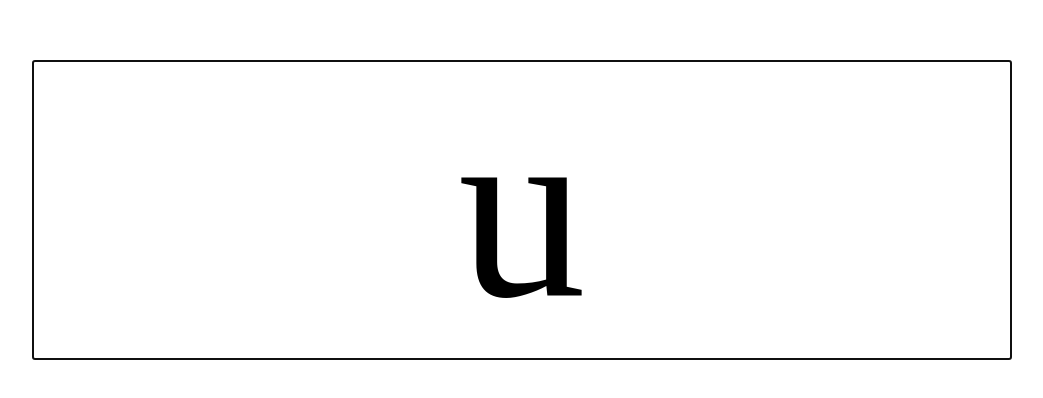
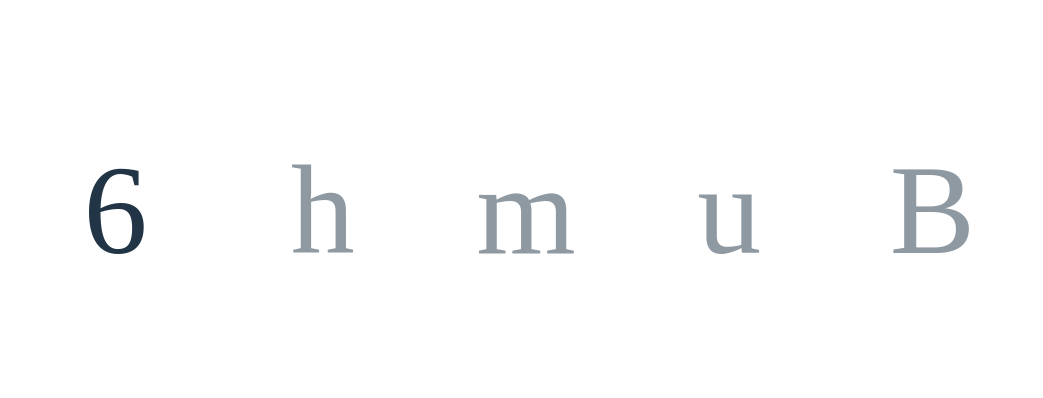
Before and after one commit to JRasmusBm/learn-letters, a React (Vite) app: page / in a window 1280 px wide. Shown: the part 190-588 px from the top of the page, without its empty margins (118-1161 px from the left). Built offline with nearby package versions, Linux system fonts and the light colour scheme.

Commit message:
feat(words): support random letters

```diff
--- a/src/App.css
+++ b/src/App.css
@@ -1,21 +1,48 @@
+* { box-sizing: border-box }
+
 #root {
   max-width: 1280px;
   margin: 0 auto;
-  padding: 2rem;
   text-align: center;
+  display: flex;
+  justify-content: center;
+  align-items: center;
 }
 
-input {
-  font-size: 16rem;
-  text-align: center;
-  width: 80%;
+output {
+  display:flex;
+  flex-direction: row;
+  justify-content: space-evenly;
+  align-items: stretch;
+  width: 80vw;
   font-family: serif;
+  height: 10rem;
 }
 
-input.right {
+output span {
+  display: flex;
+  font-size: 8rem;
+  height: 100%;
+  width: 100%;
+  align-items: center;
+  justify-content: center;
+}
+
+output span.current {
+  border: 5px solid white;
+  border-radius: 2px;
+
+}
+
+
+output span.right {
   background: darkgreen;
 }
 
-input.wrong {
+output span.wrong {
   background: darkred;
 }
+
+output span.upcoming {
+  opacity: 0.5;
+}
--- a/src/App.tsx
+++ b/src/App.tsx
@@ -1,67 +1,25 @@
 import * as React from "react";
 import "./App.css";
+import { useGame } from "./hooks/game";
+import { supportedLetters, useLetter } from "./hooks/letter";
 
-const letters = "ABCDEFGHIJKLMNOPQRSTUVXYZabcdefghijklmnopqrstuvxyz0123456789";
-interface RandomLetterArgs {
-  exclude?: string;
-}
-function randomLetter({ exclude }: RandomLetterArgs = {}): string {
-  const newLetter = letters.charAt(Math.floor(Math.random() * letters.length));
+function App() {
+  const { letterIndex, word, nextLetter } = useLetter({
+    wordGenerator: "randomLetters",
+  });
+  const { attempt, result } = useGame({
+    matchingStrategy: "caseInsensitive",
+    letter: word[letterIndex],
+    nextLetter,
+  });
 
-  if (exclude && newLetter.toLowerCase() === exclude.toLowerCase()) {
-    return randomLetter({ exclude });
-  }
-
-  return newLetter;
-}
-
-function useLetter() {
-  const initalLetter = React.useMemo(() => randomLetter, []);
-  const [letter, setLetter] = React.useState(initalLetter);
-
-  return {
-    letter,
-    nextLetter() {
-      setLetter(randomLetter({ exclude: letter }));
-    },
-  };
-}
-
-function useGame() {
-  const { letter, nextLetter } = useLetter();
-  const [lastAttempt, setLastAttempt] = React.useState<null | string>(null);
-  const [result, setResult] = React.useState<null | "right" | "wrong">(null);
-
-  const attempt = React.useCallback(
-    (guess: string) => {
-      if (guess?.toLowerCase() === lastAttempt?.toLowerCase()) {
+  React.useEffect(() => {
+    function handleKeyPress(e: KeyboardEvent) {
+      if (!supportedLetters.includes(e.key)) {
+        console.debug(`Ignoring keystroke: ${e.key}`);
         return;
       }
 
-      if (guess?.toLowerCase() === letter?.toLowerCase()) {
-        nextLetter();
-        setResult("right");
-      } else {
-        setResult("wrong");
-      }
-
-      setLastAttempt(guess);
-    },
-    [letter, lastAttempt, result]
-  );
-
-  return {
-    letter,
-    result,
-    attempt,
-  };
-}
-
-function App() {
-  const { letter, attempt, result } = useGame();
-
-  React.useEffect(() => {
-    function handleKeyPress(e: KeyboardEvent) {
       attempt(e.key);
     }
 
@@ -73,12 +31,25 @@ function App() {
 
   return (
     <main>
-      <input
+      <output
         className={result ?? undefined}
-        value={letter}
         onChange={Event.prototype.preventDefault}
-        autoFocus
-      />
+      >
+        {word.split("").map((letter, index) => (
+          <span
+            className={
+              index < letterIndex
+                ? "right"
+                : index === letterIndex
+                ? `current ${result}`
+                : "upcoming"
+            }
+            key={index}
+          >
+            {letter}
+          </span>
+        ))}
+      </output>
     </main>
   );
 }
--- /dev/null
+++ b/src/hooks/game.tsx
@@ -0,0 +1,35 @@
+import * as React from "react";
+
+const matchers = {
+  caseInsensitive(a: string, b: string) {
+    return a?.toLowerCase() === b?.toLowerCase();
+  },
+};
+
+interface UseGameArgs {
+  letter: string;
+  nextLetter: () => void;
+  matchingStrategy: keyof typeof matchers;
+}
+
+export function useGame({ letter, nextLetter, matchingStrategy }: UseGameArgs) {
+  const [lastAttempt] = React.useState<null | string>(null);
+  const [result, setResult] = React.useState<null | "right" | "wrong">(null);
+
+  const attempt = React.useCallback(
+    (guess: string) => {
+      if (matchers[matchingStrategy](guess, letter)) {
+        nextLetter();
+        setResult(null);
+      } else {
+        setResult("wrong");
+      }
+    },
+    [letter, lastAttempt, result]
+  );
+
+  return {
+    result,
+    attempt,
+  };
+}
--- /dev/null
+++ b/src/hooks/letter.tsx
@@ -0,0 +1,38 @@
+import * as React from "react";
+
+export const supportedLetters =
+  "ABCDEFGHIJKLMNOPQRSTUVXYZabcdefghijklmnopqrstuvxyz0123456789";
+
+const wordGenerators = {
+  randomLetters() {
+    return Array.from({ length: 5 }, () =>
+      supportedLetters.charAt(
+        Math.floor(Math.random() * supportedLetters.length)
+      )
+    ).join("");
+  },
+};
+
+interface UseLetterArgs {
+  wordGenerator: keyof typeof wordGenerators;
+}
+
+export function useLetter({ wordGenerator }: UseLetterArgs) {
+  const initialWord = React.useMemo(() => wordGenerators[wordGenerator](), []);
+  const [word, setWord] = React.useState(initialWord);
+  const [letterIndex, setLetterIndex] = React.useState(0);
+
+  return {
+    word,
+    letterIndex,
+    nextLetter() {
+      if (letterIndex === word.length - 1) {
+        setWord(wordGenerators[wordGenerator]());
+        setLetterIndex(0);
+        return;
+      }
+
+      setLetterIndex(letterIndex + 1);
+    },
+  };
+}
```
